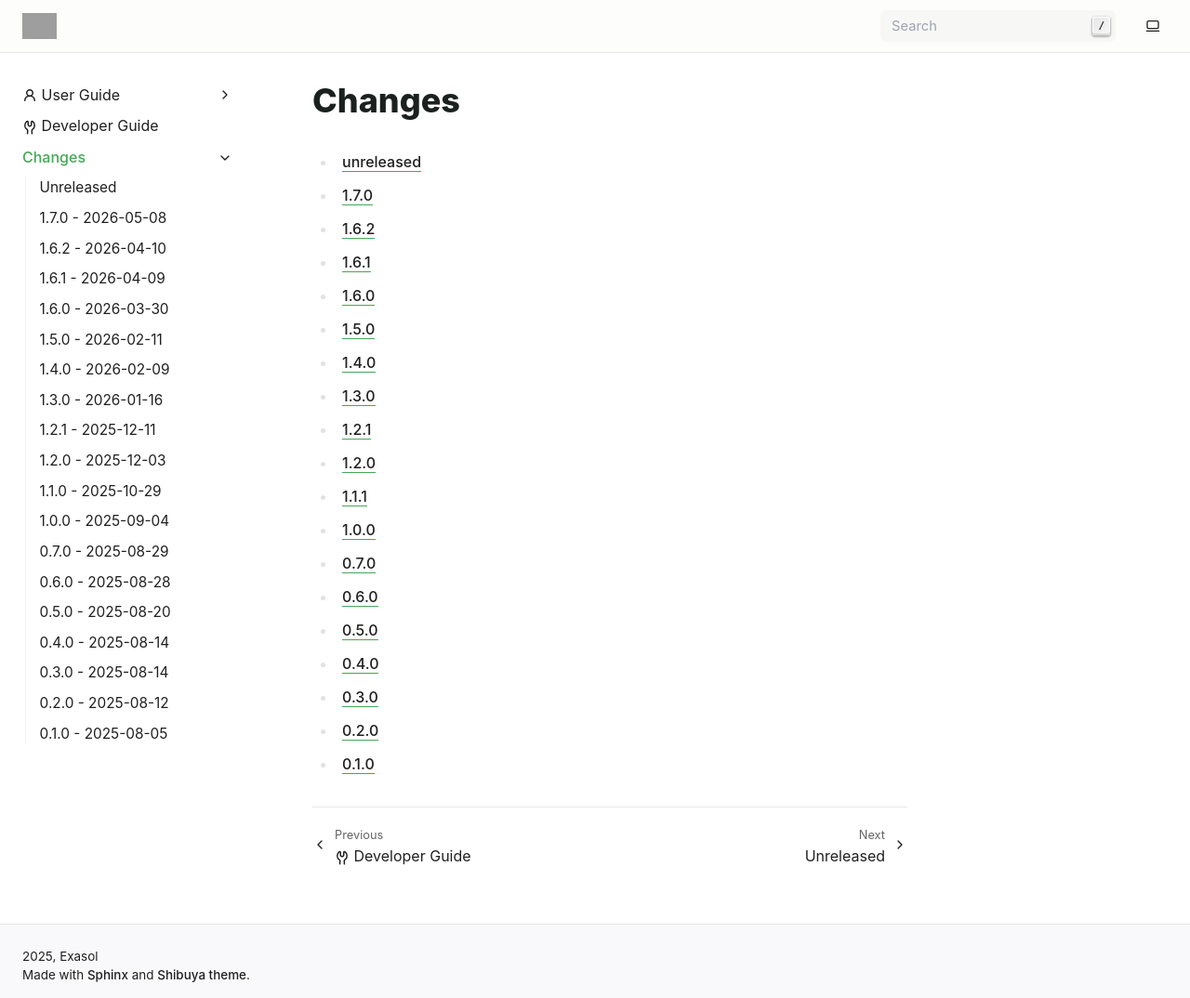
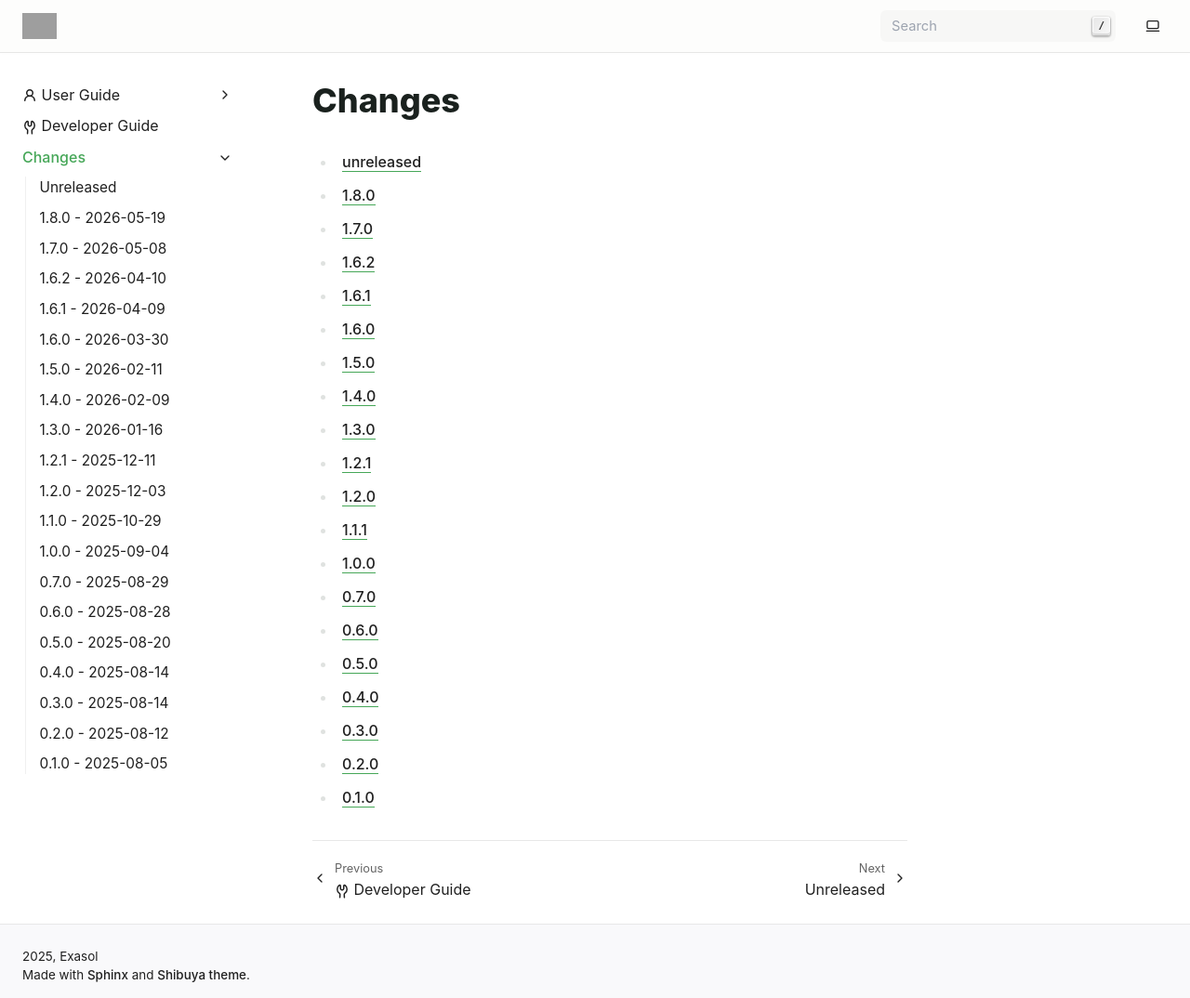
Before and after one commit to exasol/mcp-server, a Sphinx documentation site: the page built from doc/changes/changelog.md, in a window 1280 px wide and 1074 px high. Shown: the whole window at 93% size. Built offline with Sphinx 7.4.7, drawn with Linux system fonts in a browser that asks for light colours; grey boxes are pictures that could not be loaded.

Commit message:
Prepared release 1.8.0 (#215)

```diff
--- a/doc/changes/changelog.md
+++ b/doc/changes/changelog.md
@@ -1,6 +1,7 @@
 # Changes
 
 * [unreleased](unreleased.md)
+* [1.8.0](changes_1.8.0.md)
 * [1.7.0](changes_1.7.0.md)
 * [1.6.2](changes_1.6.2.md)
 * [1.6.1](changes_1.6.1.md)
@@ -25,6 +26,7 @@
 hidden:
 ---
 unreleased
+changes_1.8.0
 changes_1.7.0
 changes_1.6.2
 changes_1.6.1
--- a/exasol/ai/mcp/server/version.py
+++ b/exasol/ai/mcp/server/version.py
@@ -9,7 +9,7 @@ If you need to change the version, do so in the pyproject.toml, e.g. by using
 """
 
 MAJOR = 1
-MINOR = 7
+MINOR = 8
 PATCH = 0
 VERSION = f"{MAJOR}.{MINOR}.{PATCH}"
 __version__ = VERSION
--- a/pyproject.toml
+++ b/pyproject.toml
@@ -1,6 +1,6 @@
 [project]
 name = "exasol-mcp-server"
-version = "1.7.0"
+version = "1.8.0"
 requires-python = ">=3.10,<3.14"   # Restriction is due to numpy
 description = "Exasol MCP Server"
 authors = [
```
Also changed, not shown: doc/changes/changes_1.8.0.md (added, +15 -0 lines), doc/changes/unreleased.md (+0 -10 lines).
